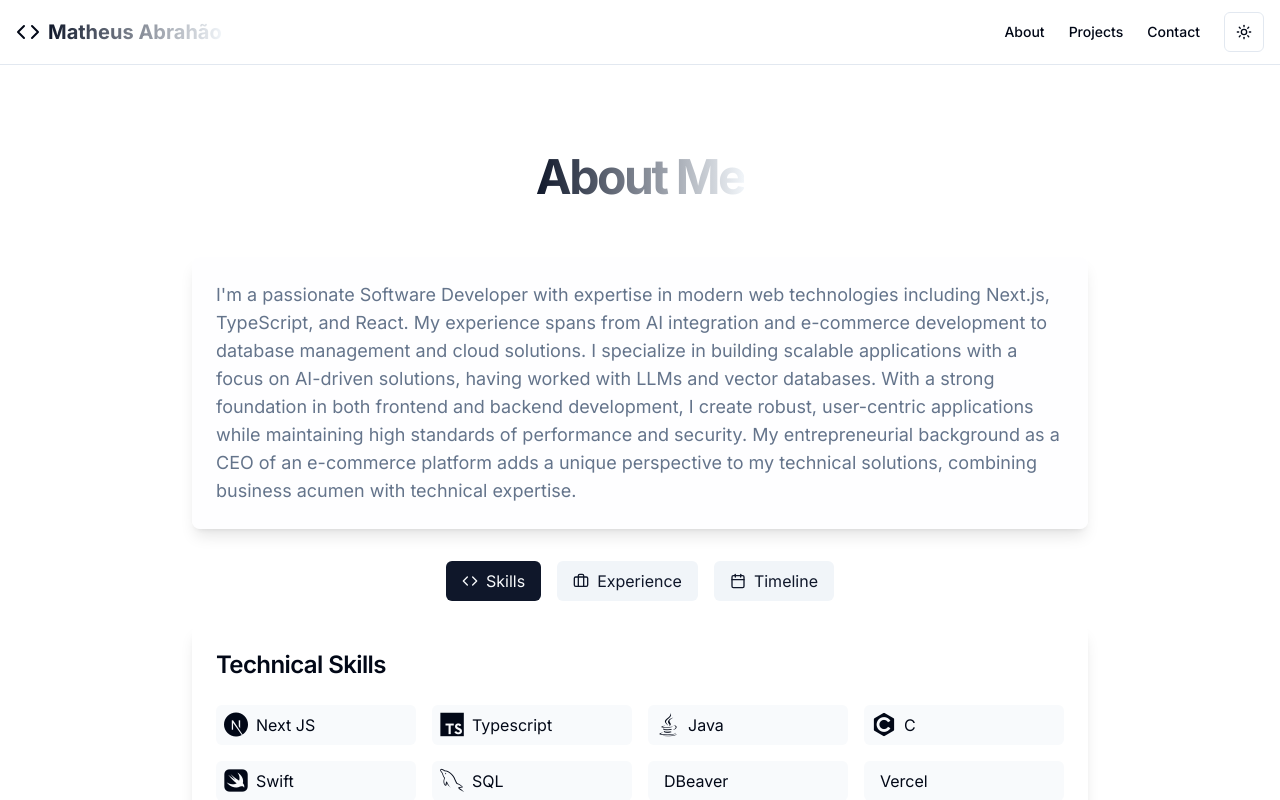
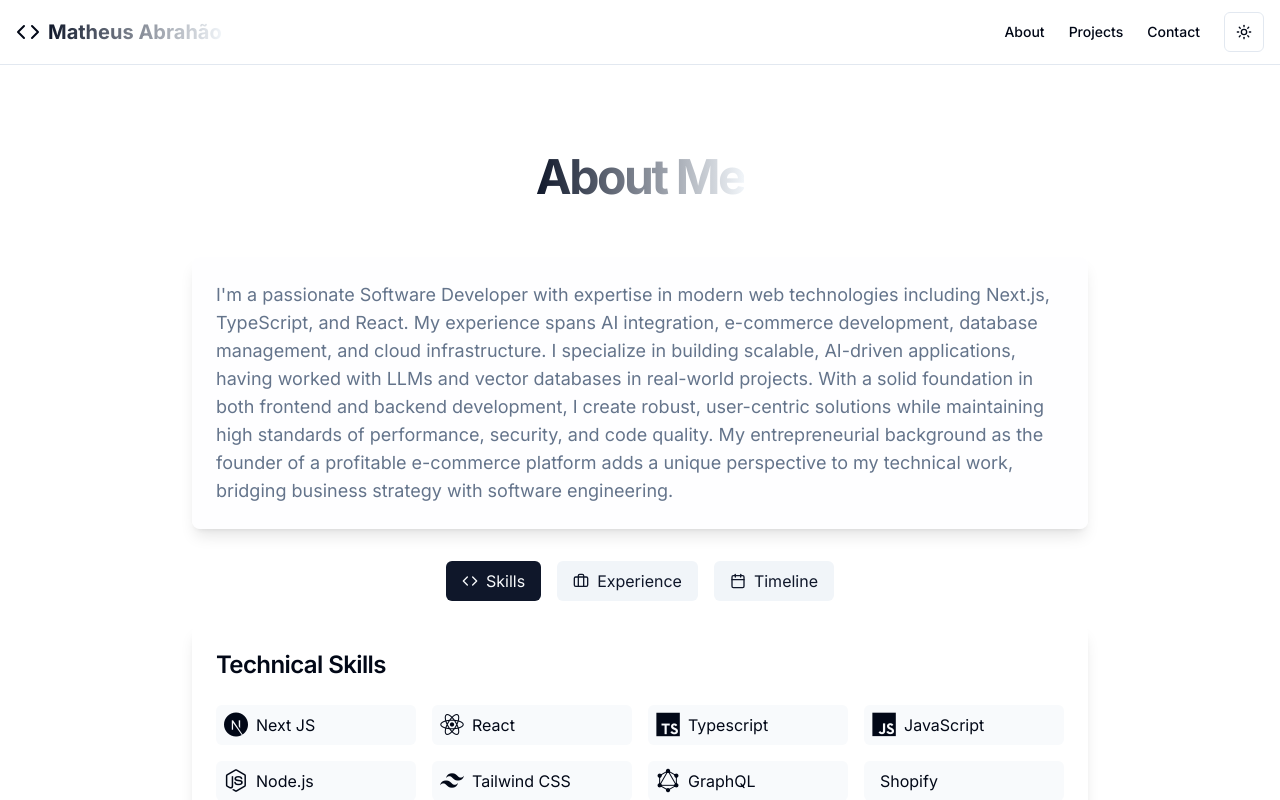
Before and after one commit to abrahao-dev/my-portfolio, a Next.js app: page /about in a window 1280 px wide. Shown: the top 800 px of the page. Built offline with nearby package versions, Linux system fonts and the light colour scheme.

Commit message:
update june 2025

```diff
--- a/src/app/about/page.tsx
+++ b/src/app/about/page.tsx
@@ -7,7 +7,18 @@
 
 const skills = [
   { name: "Next JS", icon: "devicon-nextjs-plain colored" },
+  { name: "React", icon: "devicon-react-plain colored" },
   { name: "Typescript", icon: "devicon-typescript-plain colored" },
+  { name: "JavaScript", icon: "devicon-javascript-plain colored" },
+  { name: "Node.js", icon: "devicon-nodejs-plain colored" },
+  { name: "Tailwind CSS", icon: "devicon-tailwindcss-plain colored" },
+  { name: "GraphQL", icon: "devicon-graphql-plain colored" },
+  { name: "Shopify", icon: "devicon-shopify-plain colored" },
+  { name: "OpenAI", icon: "devicon-openai-plain colored" },
+  { name: "LangChain", icon: "devicon-langchain-plain colored" },
+  { name: "GenAI", icon: "devicon-ai-plain colored" },
+  { name: "Supabase", icon: "devicon-supabase-plain colored" },
+  { name: "Firebase", icon: "devicon-firebase-plain colored" },
   { name: "Java", icon: "devicon-java-plain colored" },
   { name: "C", icon: "devicon-c-plain colored" },
   { name: "Swift", icon: "devicon-swift-plain colored" },
@@ -17,13 +28,30 @@
   { name: "Docker", icon: "devicon-docker-plain colored" },
   { name: "AWS", icon: "devicon-amazonwebservices-plain colored" },
   { name: "Git", icon: "devicon-git-plain colored" },
+  { name: "GitHub Actions", icon: "devicon-github-plain colored" },
+  { name: "Postman", icon: "devicon-postman-plain colored" },
+  { name: "Figma", icon: "devicon-figma-plain colored" },
   { name: "Linux", icon: "devicon-linux-plain colored" },
   { name: "HTML", icon: "devicon-html5-plain colored" },
   { name: "CSS", icon: "devicon-css3-plain colored" },
-  { name: "JavaScript", icon: "devicon-javascript-plain colored" },
 ];
 
 const experiences = [
+  {
+    title: "Full Stack Developer & Shopify Specialist",
+    company: "Venna Social",
+    period: "June 2025 - Present",
+    responsibilities: [
+      "Working as a full stack developer and Shopify specialist at Venna, an international events and lifestyle startup. Actively participated in the platform launch, implementing improvements to the theme and essential integrations to scale the brand's operation.",
+      "Key contributions:",
+      "Customized Shopify theme with JavaScript, CSS, and Liquid code;",
+      "Implemented integrations with Mailchimp via Zapier, including automations conditioned by language (PT/EN/ES);",
+      "Integrated and supported payment method configuration via Appmax, with technical suggestion and validation of alternatives;",
+      "Made UX/UI adjustments and improvements, adding new buttons and responsive visual interactions;",
+      "Configured the site's multilingual flow, ensuring consistency between selected language, received emails, and displayed layout;",
+      "Provided continuous technical support via ClickUp and WhatsApp, with agile deliveries aligned with the brand's launch schedule."
+    ],
+  },
   {
     title: "Full-Stack Software Developer (Freelancer)",
     company: "CLEATUS",
@@ -118,12 +146,12 @@
         <Card className="bg-secondary/10 backdrop-blur-sm border-none shadow-lg">
           <CardContent className="pt-6">
             <p className="text-base sm:text-lg text-muted-foreground leading-relaxed">
-              I&apos;m a passionate Software Developer with expertise in modern web technologies including Next.js, TypeScript, and React.
-              My experience spans from AI integration and e-commerce development to database management and cloud solutions.
-              I specialize in building scalable applications with a focus on AI-driven solutions, having worked with LLMs and vector databases.
-              With a strong foundation in both frontend and backend development, I create robust, user-centric applications while maintaining
-              high standards of performance and security. My entrepreneurial background as a CEO of an e-commerce platform adds a unique
-              perspective to my technical solutions, combining business acumen with technical expertise.
+            I&apos;m a passionate Software Developer with expertise in modern web technologies including Next.js, TypeScript, and React.
+            My experience spans AI integration, e-commerce development, database management, and cloud infrastructure.
+            I specialize in building scalable, AI-driven applications, having worked with LLMs and vector databases in real-world projects.
+            With a solid foundation in both frontend and backend development, I create robust, user-centric solutions while maintaining
+            high standards of performance, security, and code quality. My entrepreneurial background as the founder of a profitable e-commerce platform
+            adds a unique perspective to my technical work, bridging business strategy with software engineering.
             </p>
           </CardContent>
         </Card>
--- a/src/app/page.tsx
+++ b/src/app/page.tsx
@@ -71,7 +71,7 @@
       >
         <h2 className="text-2xl font-semibold mb-4 text-center">Technical Skills</h2>
         <div className="flex flex-wrap justify-center gap-4">
-          {["Next JS", "React", "Typescript", "Swift", "MySQL"].map((skill, index) => (
+          {["Next.js", "React", "TypeScript", "Shopify Expert", "IA", "LLM"].map((skill, index) => (
             <motion.div
               key={skill}
               initial={{ opacity: 0, scale: 0.5 }}
--- a/src/app/projects/page.tsx
+++ b/src/app/projects/page.tsx
@@ -16,13 +16,6 @@
     demoLink: "https://www.abrahaolabs.com.br"
   },
   {
-    title: "NerdShirts",
-    description: "E-commerce platform for geek and nerd culture apparel and merchandise with advanced payment integrations, SEO optimization, and responsive design for mobile-first shopping experience.",
-    tags: ["E-commerce", "NextJS", "React", "TailwindCSS", "Payment Integration", "SEO", "Digital Marketing"],
-    link: "#",
-    demoLink: "https://www.nerdshirts.com.br"
-  },
-  {
     title: "Martin4Shop",
     description: "E-commerce platform developed with Shopify and Hydrogen, implementing advanced customization features and sales conversion optimization with personalized checkout experience.",
     tags: ["Shopify", "Hydrogen", "E-commerce", "Digital Marketing", "SEO", "Conversion Optimization", "Customer Support"],
@@ -31,52 +24,66 @@
   },
   {
     title: "Martina4Shop",
-    description: "Complete e-commerce solution built with Shopify and Hydrogen, focused on performance and user experience, with custom checkout features and optimized mobile experience.",
-    tags: ["Shopify", "Hydrogen", "E-commerce", "Performance", "UX/UI", "Custom Checkout"],
+    description: "Complete e-commerce solution built with Shopify and Hydrogen, focused on performance and user experience, with custom checkout features.",
+    tags: ["Shopify", "Hydrogen", "E-commerce"],
     link: "#",
     demoLink: "https://martina4shop.com.br/"
   },
   {
+    title: "NerdShirts",
+    description: "Complete e-commerce solution built with Shopify and Hydrogen, focused on performance and user experience, with custom checkout features.",
+    tags: ["Shopify", "Hydrogen", "E-commerce"],
+    link: "#",
+    demoLink: "https://www.nerdshirts.com.br"
+  },
+  {
     title: "AlerteHit.Fr",
     description: "International e-commerce platform for the French market, developed with Shopify and Hydrogen. Complete implementation with multi-currency support and local adaptations.",
-    tags: ["Shopify", "Hydrogen", "E-commerce", "International", "Multi-currency", "Localization"],
+    tags: ["Shopify", "Hydrogen", "E-commerce"],
     link: "#",
     demoLink: "https://alertehit.fr/"
   },
   {
     title: "Vem Ve E-commerce",
     description: "Custom e-commerce implementation using Shopify and Hydrogen, focused on performance and conversion optimization, including advanced payment integrations.",
-    tags: ["Shopify", "Hydrogen", "E-commerce", "Performance", "Payment Integration", "Conversion Optimization"],
+    tags: ["Shopify", "Hydrogen", "E-commerce"],
     link: "#",
     demoLink: "https://vemve.com.br/"
   },
   {
-    title: "H3liovation Website",
-    description: "Modern institutional website developed with HTML and Tailwind CSS, featuring optimized contact form and automated deployment on Vercel for maximum availability.",
-    tags: ["HTML", "Tailwind CSS", "JavaScript", "Responsive Design", "Vercel", "Contact Form"],
+    title: "Sicon Insurance",
+    description: "Corporate website with integrated insurance quotation system, developed in Next.js. Modern interface with WhatsApp integration, interactive information components and optimized responsive system.",
+    tags: ["Next JS", "Tailwind CSS", "Portfolio"],
     link: "#",
-    demoLink: "https://h3liovation-master.vercel.app/"
+    demoLink: "https://sicon.com.br/"
   },
   {
     title: "HDil Website",
     description: "Corporate platform for furniture industry company, developed in React JS. Modern interface with WhatsApp Business integration, optimized contact form and responsive system.",
-    tags: ["React JS", "Tailwind CSS", "WhatsApp Integration", "Responsive Design", "UI/UX"],
+    tags: ["React JS", "Tailwind CSS"],
     link: "https://github.com/abrahao-dev/hdil-master",
     demoLink: "https://hdil-2023.vercel.app/"
   },
   {
     title: "Euac44 Website",
     description: "Advanced digital portfolio with custom content management system. Automated integration with ArtStation via web scraping, dynamic pricing system and complete admin panel. Implementation with Redis for high performance.",
-    tags: ["Next JS", "Tailwind CSS", "Database", "Bot Integration", "Web Scraping", "Admin Dashboard", "Portfolio"],
+    tags: ["Next JS", "Tailwind CSS", "Database", "Bot Integration", "Web Scraping", "Dashboard Admin", "Portfolio"],
     link: "#",
     demoLink: "https://euac44.com/"
   },
   {
-    title: "Sicon Insurance",
-    description: "Corporate website with integrated insurance quotation system, developed in Next.js. Modern interface with WhatsApp integration, interactive information components and optimized responsive system.",
-    tags: ["Next JS", "Tailwind CSS", "Portfolio", "WhatsApp Integration", "Responsive Design"],
+    title: "H3liovation Website",
+    description: "Modern institutional website developed with HTML and Tailwind CSS, featuring optimized contact form and automated deployment on Vercel for maximum availability.",
+    tags: ["HTML", "Tailwind CSS", "Javascript"],
     link: "#",
-    demoLink: "https://sicon-corretora.vercel.app/"
+    demoLink: "https://h3liovation-master.vercel.app/"
+  },
+  {
+    title: "Venna Social",
+    description: "Full Stack development and Shopify specialization for Venna, an international events and lifestyle startup. Implementation of theme customizations, integrations with Mailchimp via Zapier, and multilingual configuration.",
+    tags: ["Shopify", "JavaScript", "CSS", "Liquid", "Zapier", "Multilingual", "UX/UI"],
+    link: "#",
+    demoLink: "#"
   },
   {
     title: "ImaginAI iOS App",
```
